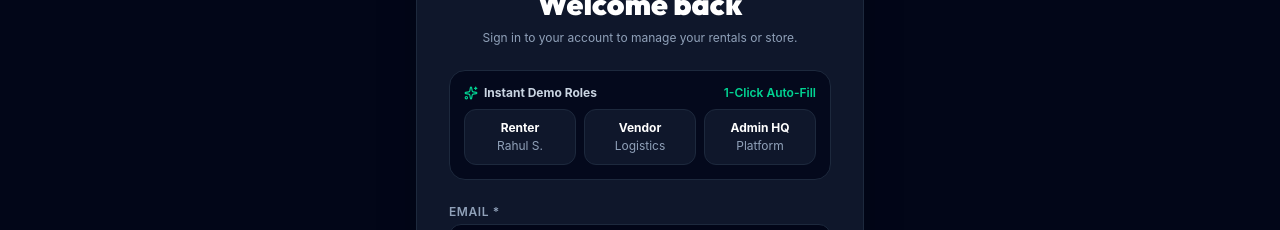
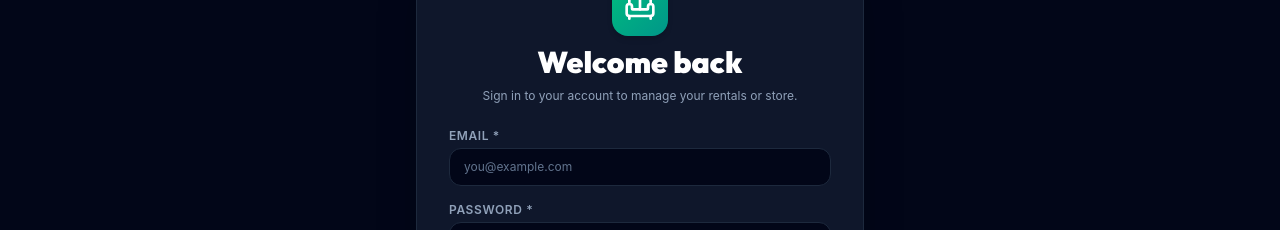
Before and after one commit to codewithaman-dev/RentEase, a React (Vite) app: page /login in a window 1280 px wide. Shown: the part 256-486 px from the top of the page. Built offline with nearby package versions, Linux system fonts and the light colour scheme; no server answers.

Commit message:
fix(auth): remove demo role selectors from sign-in page to keep admin panel hidden and private

```diff
--- a/src/pages/LoginPage.tsx
+++ b/src/pages/LoginPage.tsx
@@ -1,6 +1,6 @@
 import React, { useState } from 'react';
 import { Link, useNavigate, useSearchParams } from 'react-router-dom';
-import { Sofa, Eye, EyeOff, AlertCircle, ArrowLeft, Sparkles } from 'lucide-react';
+import { Sofa, Eye, EyeOff, AlertCircle, ArrowLeft } from 'lucide-react';
 import { useAuth } from '../contexts/AuthContext';
 import { signInWithGoogle } from '../lib/googleAuth';
 import { useToast } from '../contexts/ToastContext';
@@ -79,54 +79,6 @@ export const LoginPage: React.FC = () => {
           </div>
         )}
 
-        {/* 1-Click Demo Persona Selector */}
-        <div className="bg-slate-950/80 border border-slate-800 p-3.5 rounded-2xl space-y-2">
-          <div className="flex items-center justify-between text-xs">
-            <span className="font-bold text-slate-300 flex items-center gap-1.5">
-              <Sparkles className="w-3.5 h-3.5 text-emerald-400" /> Instant Demo Roles
-            </span>
-            <span className="text-xs text-emerald-400 font-semibold">1-Click Auto-Fill</span>
-          </div>
-          <div className="grid grid-cols-3 gap-2 text-xs">
-            <button
-              type="button"
-              onClick={() => {
-                setEmail('customer@rentease.in');
-                setPassword('Customer@123');
-                showToast('Filled Renter demo credentials', 'info');
-              }}
-              className="p-2.5 bg-slate-900 hover:bg-emerald-500/10 border border-slate-800 hover:border-emerald-500/40 rounded-xl text-center transition-all group cursor-pointer"
-            >
-              <span className="block font-bold text-white group-hover:text-emerald-400 text-xs">Renter</span>
-              <span className="block text-xs text-slate-400 mt-0.5">Rahul S.</span>
-            </button>
-            <button
-              type="button"
-              onClick={() => {
-                setEmail('vendor@rentease.in');
-                setPassword('Vendor@123');
-                showToast('Filled Vendor demo credentials', 'info');
-              }}
-              className="p-2.5 bg-slate-900 hover:bg-amber-500/10 border border-slate-800 hover:border-amber-500/40 rounded-xl text-center transition-all group cursor-pointer"
-            >
-              <span className="block font-bold text-white group-hover:text-amber-400 text-xs">Vendor</span>
-              <span className="block text-xs text-slate-400 mt-0.5">Logistics</span>
-            </button>
-            <button
-              type="button"
-              onClick={() => {
-                setEmail('admin@rentease.in');
-                setPassword('Admin@123');
-                showToast('Filled Admin demo credentials', 'info');
-              }}
-              className="p-2.5 bg-slate-900 hover:bg-purple-500/10 border border-slate-800 hover:border-purple-500/40 rounded-xl text-center transition-all group cursor-pointer"
-            >
-              <span className="block font-bold text-white group-hover:text-purple-400 text-xs">Admin HQ</span>
-              <span className="block text-xs text-slate-400 mt-0.5">Platform</span>
-            </button>
-          </div>
-        </div>
-
         {/* Login Form */}
         <form onSubmit={handleLoginSubmit} className="space-y-4 text-xs">
           <div>
```
